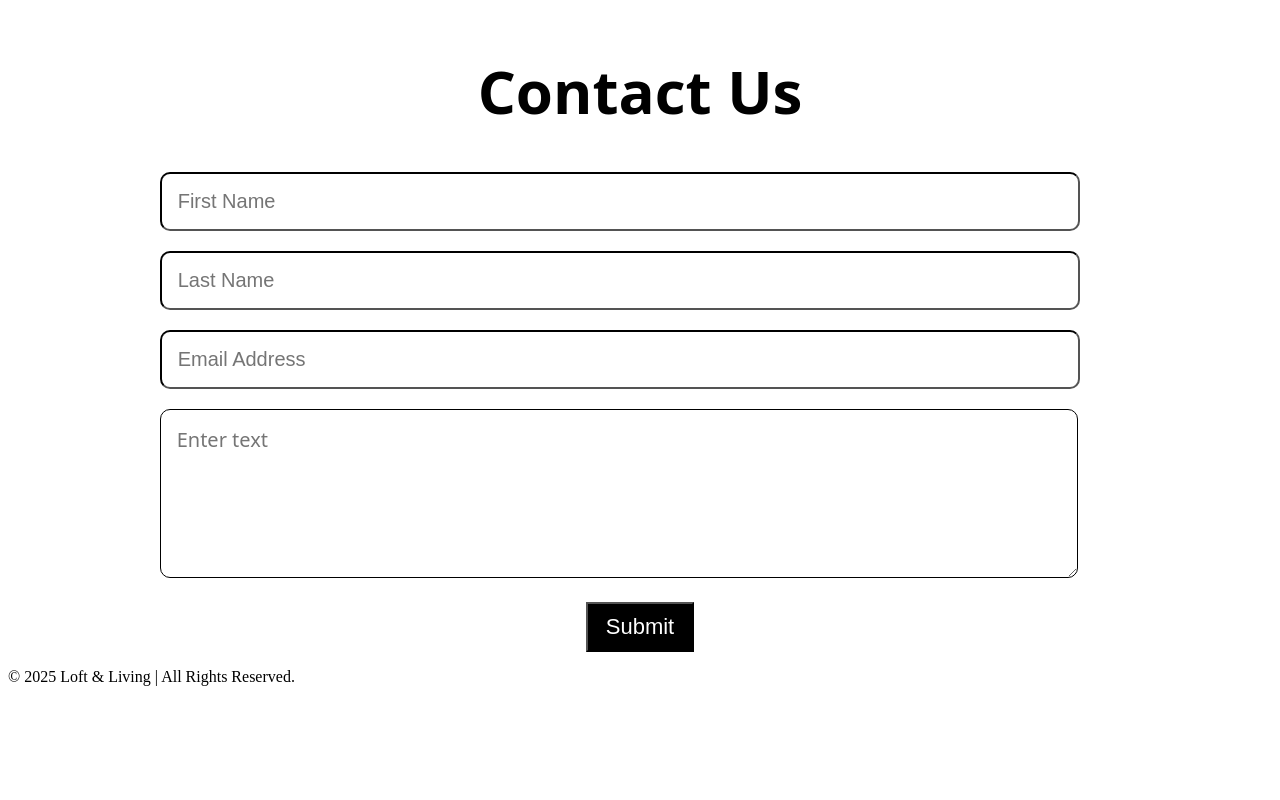
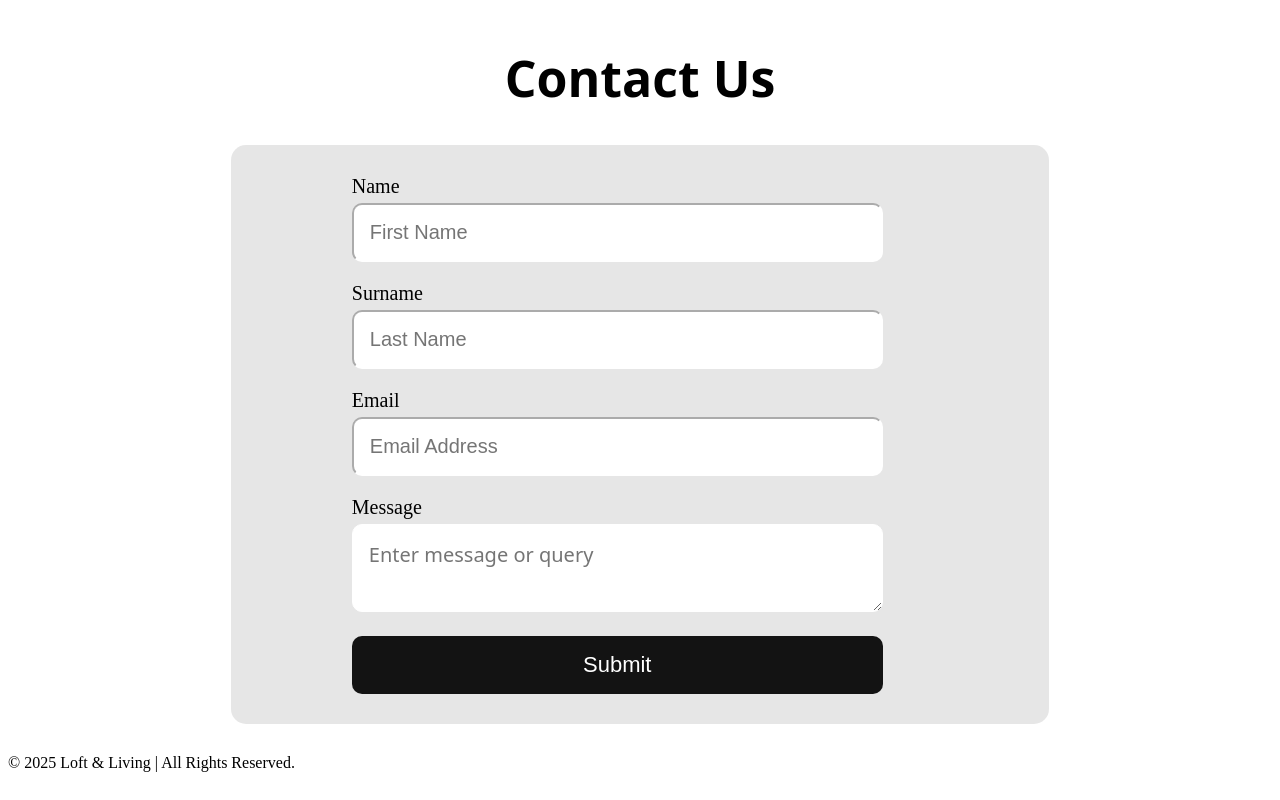
Before and after one commit to Dimitri-kc/TEAM-13-, a PHP site: page /contact.html in a window 1280 px wide. Run offline with PHP 8.4, Linux system fonts and the light colour scheme.

Commit message:
added coloured background for the contact field and adjusted the colour to match the design requirements

```diff
--- a/contact.html
+++ b/contact.html
@@ -5,32 +5,32 @@
     <meta name="viewport" content="width=device-width, initial-scale=1.0">
     <title>Contact</title>
     <link rel="stylesheet" href="styles.css">
-    <script defer src="script.js"></script>
+
 </head>
 <body>
     <header id="main-header">
         <h1 class="title">Contact Us</h1>
-        <!-- <nav>
-            <ul>
-                <li><a href="index.html">Home</a></li>
-                <li><a href="recipes.html">Recipes</a></li>
-                <li><a href="contact.html">Contact</a></li>
-            </ul>
-        </nav> -->
     </header>
 
     <main>
         <section>
+            <div class="form-container">
+            <form id="contact-form" onsubmit="return validateForm()">
+                <label for="first">Name</label>
+                <input type="text" id="first" name="first" placeholder="First Name" required>
 
-            <form id="contact-form" onsubmit="return validateForm()">
-                <input type="text" name="first" placeholder="First Name" required>
-                <input type="text" name="last" placeholder="Last Name" required>
-                <input type="email" name="email" placeholder="Email Address" required>
+                <label for="last">Surname</label>
+                <input type="text" id="last" name="last" placeholder="Last Name" required>
 
-                <textarea rows="5" cols="60" name="message" placeholder="Enter text" required></textarea>
+                <label for="email">Email</label>
+                <input type="email" id="email" name="email" placeholder="Email Address" required>
+
+                <label for="message">Message</label>
+                <textarea id="message" name="message" placeholder="Enter message or query" required></textarea>
 
                 <button type="submit">Submit</button>
             </form>
+            </div>
         </section>
     </main>
 
--- a/styles.css
+++ b/styles.css
@@ -5,11 +5,12 @@ h1{
     color: rgb(0, 0, 0);
     padding-top: 10px;
     text-align: center;
-    font-size: 60px;
+    font-size: 50px;
     font-family: system-ui, -apple-system, BlinkMacSystemFont, 'Segoe UI', Roboto, Oxygen, Ubuntu, Cantarell, 'Open Sans', 'Helvetica Neue', sans-serif;
 
 }
 
+/* First name, last name and email input field background*/
 input {
     background-color: rgb(255, 255, 255);
     width: 70%;
@@ -17,11 +18,12 @@ input {
     font-size: 20px;
     padding: 16px 16px;
     border-radius: 10px;
-    border-color: rgb(0, 0, 0);
+    border-color: rgb(255, 255, 255);
     margin-bottom: 20px;
 
 }
 
+/* message field */
 textarea {
     background-color: rgb(255, 255, 255);
     width: 70%;
@@ -29,7 +31,7 @@ textarea {
     font-size: 20px;
     padding: 16px 16px;
     border-radius: 10px;
-    border-color: rgb(0, 0, 0);
+    border-color: rgb(255, 255, 255);
     margin-bottom: 20px;
     font-family: system-ui, -apple-system, BlinkMacSystemFont, 'Segoe UI', Roboto, Oxygen, Ubuntu, Cantarell, 'Open Sans', 'Helvetica Neue', sans-serif;
 }
@@ -47,19 +49,45 @@ textarea:focus-within {
 }
 
 button {
-    background-color:rgb(0, 0, 0) ;
+    background-color:rgba(0, 0, 0, 0.916) ;
     color:white;
-    border-radius: 20x;
+    border: none;
+    border-radius: 10px;
     border-color: rgb(0, 0, 0);
     font-size: 22px;
-    padding: 10px 18px;
+    padding: 16px 16px;
     text-align:center;
-    display: flex;
-    margin: auto;
+    width: 70%;
+    margin-left: 12%;
+
 
 }
 
+/* changes the color opacity of the button when hovered*/
 button:hover {
     opacity: 80%;
     cursor: pointer;
 }
+
+/* puts labels above their fields*/
+
+label {
+    display:block;
+    margin-left: 12%;
+    font-size: 20px;
+    font-weight: 500;
+    margin-bottom: 5px;
+}
+
+.form-container {
+    background-color: rgba(135, 135, 135, 0.212);
+    width: 60%;
+    margin:30px auto;
+    padding:30px;
+    border-radius: 15px;
+
+}
+
+input, textarea, button {
+    box-sizing: border-box;
+}
```
